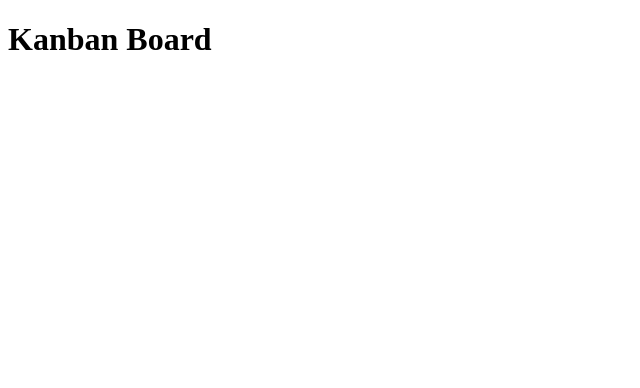
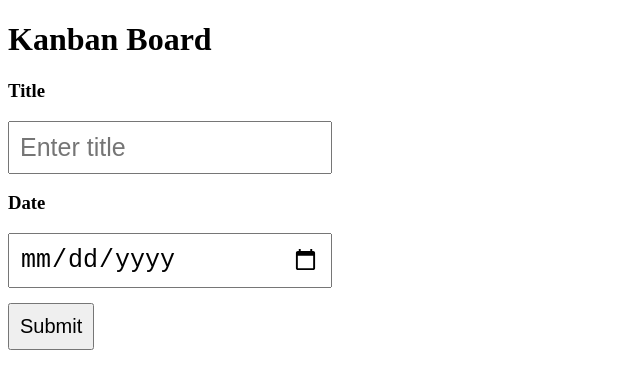
Before and after one commit to info-vivekranjan/react-problems-1, a Next.js app: page /2/kanban-board in a window 1280 px wide. Shown: the top 388 px of the page, without its empty margins (0-640 px from the left). Built offline with nearby package versions, Linux system fonts and the light colour scheme.

Commit message:
Kanban form and task data add - 2

```diff
--- /dev/null
+++ b/src/app/2/kanban-board/KanbanBoardType.ts
@@ -0,0 +1,12 @@
+export enum STATUS_ENUM {
+    TO_DO = 'todo',
+    IN_PROGRESS = 'inprogress',
+    DONE = 'done',
+}
+
+export interface KanbanTask {
+    id: number;
+    title: string;
+    date: string;
+    status: STATUS_ENUM;
+}
--- a/src/app/2/kanban-board/page.tsx
+++ b/src/app/2/kanban-board/page.tsx
@@ -1,9 +1,84 @@
 "use client";
 
-export default function KanbanBoard(){
-    return(
+import { useState } from "react";
+import { KanbanTask, STATUS_ENUM } from "./KanbanBoardType";
+
+export default function KanbanBoard() {
+
+    const [initialState, setInitialState] = useState({
+        title: "",
+        date: ""
+    })
+
+    const [taskData, setTaskData] = useState<KanbanTask[]>([])
+
+
+    const handleChangeValue = (e: React.ChangeEvent<HTMLInputElement>) => {
+        const { value, name } = e.target;
+
+        setInitialState((prev) => {
+            return {
+                ...prev,
+                [name]: value
+            }
+        })
+
+    }
+
+
+    const handleAddTask = (e: React.SyntheticEvent) => {
+        e.preventDefault();
+
+        const payload = {
+            id: Date.now(),
+            title: initialState.title,
+            date: initialState.date,
+            status: STATUS_ENUM.TO_DO
+        }
+
+        setTaskData((prev) => [...prev, payload])
+        setInitialState({ title: "", date: "" })
+    }
+
+    console.log(taskData)
+
+    return (
         <>
             <h1>Kanban Board</h1>
+            <form onSubmit={handleAddTask}>
+                <div>
+                    <label htmlFor="title">
+                        <h3>Title</h3>
+                    </label>
+                    <input
+                        type="text"
+                        placeholder="Enter title"
+                        name="title"
+                        id="title"
+                        value={initialState.title}
+                        onChange={handleChangeValue}
+                        style={{ padding: "10px", fontSize: "25px", width: "300px" }}
+                    />
+                </div>
+                <div>
+                    <label htmlFor="date">
+                        <h3>Date</h3>
+                    </label>
+                    <input
+                        type="date"
+                        placeholder="Enter date"
+                        name="date"
+                        id="date"
+                        value={initialState.date}
+                        onChange={handleChangeValue}
+                        style={{ padding: "10px", fontSize: "25px", width: "300px" }}
+                    />
+                </div>
+
+                <div style={{ marginTop: "15px" }}>
+                    <input type="submit" value="Submit" style={{ padding: "10px", fontSize: "20px" }} />
+                </div>
+            </form>
         </>
     )
 }
```
